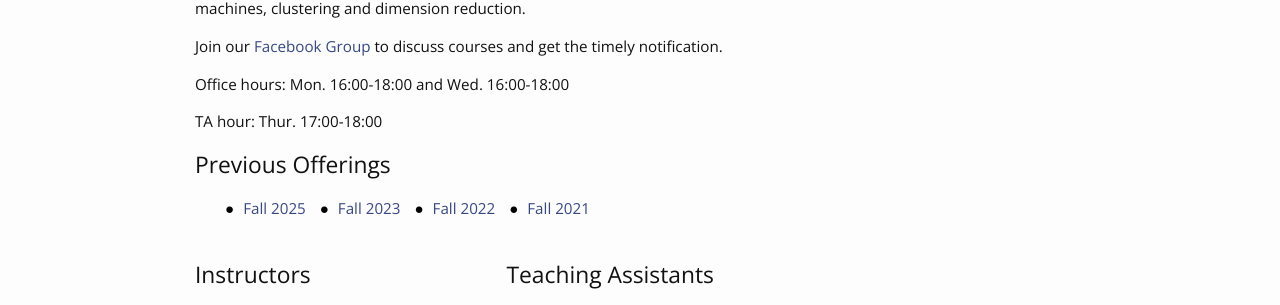
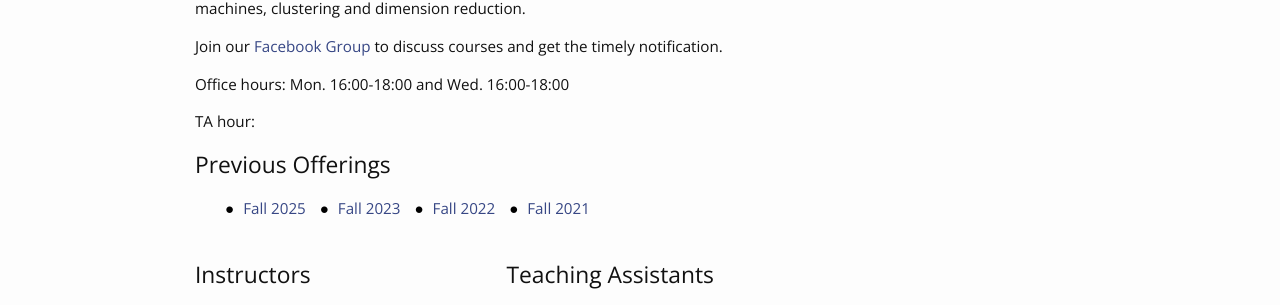
Before and after one commit to phonchi/nsysu-math524, a Jekyll site: the page built from index.md, in a window 1280 px wide. Shown: the part 564-869 px from the top of the page. Built offline with Jekyll 4.4.1, drawn with Linux system fonts in a browser that asks for light colours; nearby versions of some CDN libraries.

Commit message:
Update index.md

```diff
--- a/index.md
+++ b/index.md
@@ -2,8 +2,8 @@
 layout: home
 ---
 
-Join our [Facebook Group](https://www.facebook.com/groups/751826324288500) to discuss courses and get the timely notification.
+Join our [Facebook Group](https://www.facebook.com/groups/1061242396597040) to discuss courses and get the timely notification.
 
 Office hours: Mon. 16:00-18:00 and Wed. 16:00-18:00
 
-TA hour: Thur. 17:00-18:00
+TA hour:
```
